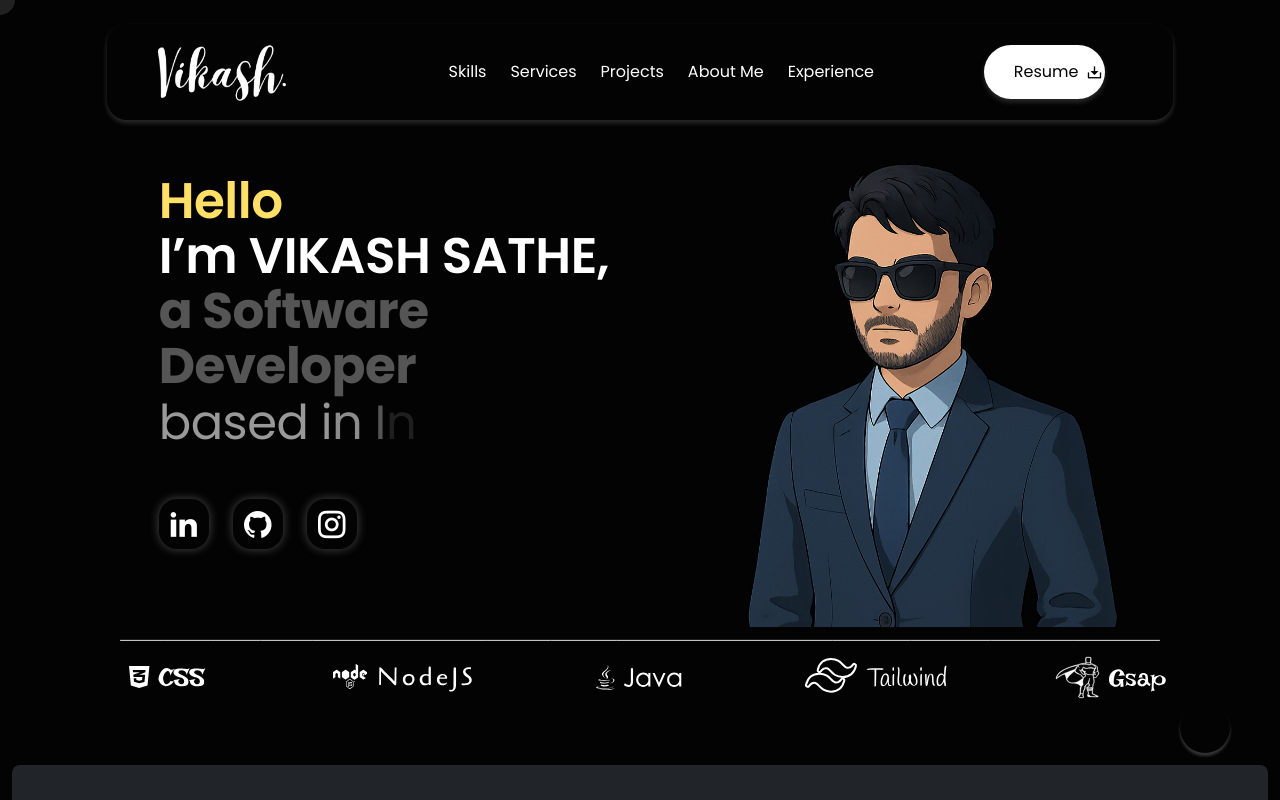
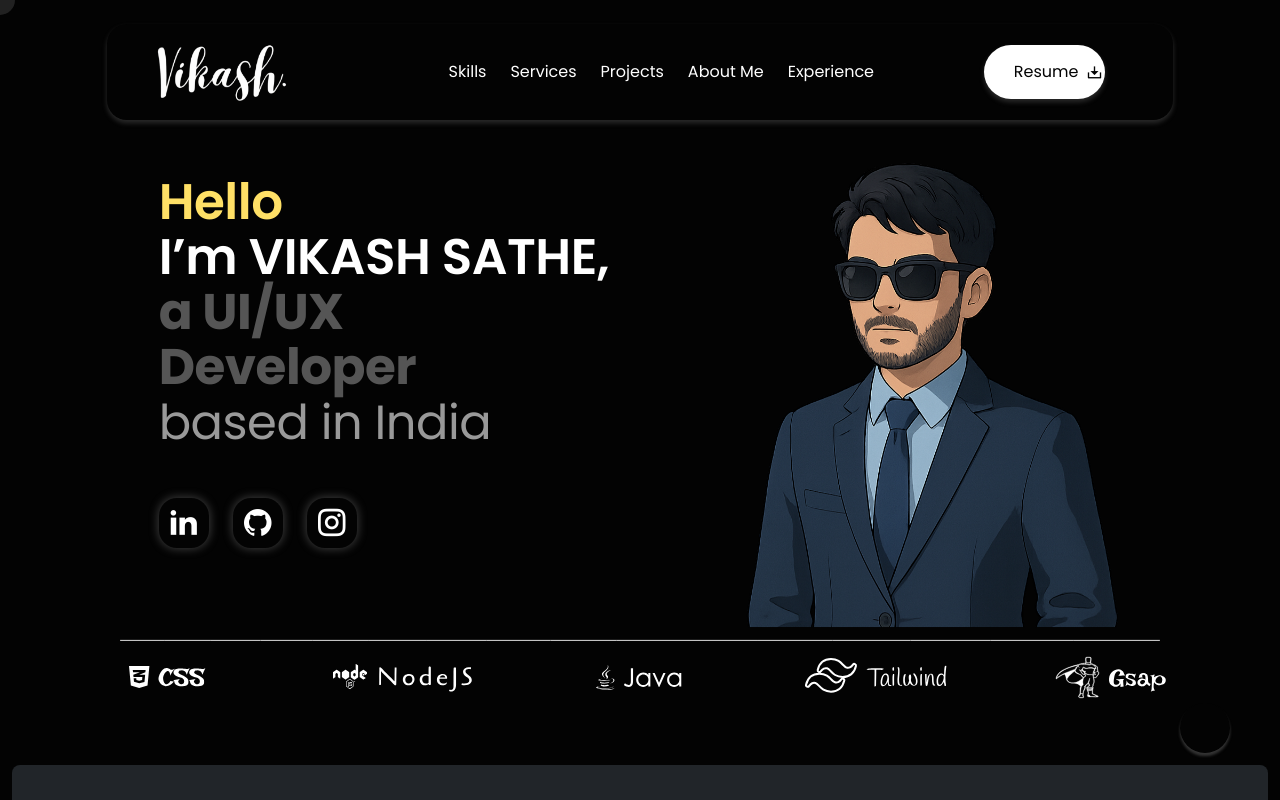
Before and after one commit to vikashsathe/Portfolio, a React (Vite) app: page / in a window 1280 px wide. Shown: the top 800 px of the page. Built offline with nearby package versions, Linux system fonts and the light colour scheme; some icons are missing.

Commit message:
animation modification

```diff
--- a/src/landing_page/home/Home.css
+++ b/src/landing_page/home/Home.css
@@ -70,3 +70,15 @@ background: linear-gradient(160deg,rgba(249, 206, 52, 1) 0%, rgba(238, 42, 123,
 .homeRow{
   margin-top: 40px;
 }
+
+
+
+
+
+
+
+.toggleWord {
+  display: inline-block; /* so width works properly */
+  width: 230px;          /* fixed width */
+  text-align: left;      /* or center if you want centered text */
+}
--- a/src/landing_page/home/Home.jsx
+++ b/src/landing_page/home/Home.jsx
@@ -14,17 +14,23 @@ const home = () => {
   useGSAP(() => {
 
 function breakText() {
-  var h1 = document.querySelector(".h1");
-  var h1text = h1.textContent;
+  var toggleWord = document.querySelector(".toggleWord");
+  var words = ["Software", "Frontend", "Backend", "UI/UX"]; // words to cycle
+  var index = 0;
 
-  // Clear h1 and wrap each letter in a span
+  function animateWord() {
+    // Pick current word
+    var h1text = words[index];
+    index = (index + 1) % words.length; // go to next word
+
+    // Wrap letters in spans
     var clutter = "";
     h1text.split("").forEach(function (letter) {
       clutter += `<span class="letter">${letter}</span>`;
     });
-  h1.innerHTML = clutter;
+    toggleWord.innerHTML = clutter;
 
-  // Animate each letter
+    // Animate letters
     gsap.fromTo(
       ".letter",
       { x: 80, opacity: 0 },
@@ -34,44 +40,19 @@ const home = () => {
         stagger: 0.05,
         duration: 0.3,
         ease: "power2.out",
-      repeat: -1,       // infinite
-      yoyo: true,       // reverse animation back
-      repeatDelay: 0.5  // small pause before repeating
+        yoyo: true,
+        repeat: 1, // play forward & backward
+        repeatDelay: 0.5,
+        onComplete: animateWord // when done, change word
       }
     );
   }
 
+  animateWord(); // start animation
+}
+
 breakText();
 
-    //     function breakText(){
-    // var h1 = document.querySelector(".h1");
-    // var h1text = h1.textContent;
-
-
-    // var spith1 = h1text.split("");
-    //  gsap.from(spith1, {
-    //     x: 80,
-    //     stagger: 1,
-    //     opacity: 0,
-    //     delay: 0.2,
-    //     duration: 0.3,
-    //   });
-
-    // // var halfText = Math.floor(spith1.length / 2);
-    // // var clutter = ""
-
-    // // spith1.forEach(function (e, idx){
-    // //   if(idx<halfText){
-    // //     clutter = clutter + `<span class="Homeleft">${e}</span>`;
-    // //   }else{
-    // //     clutter = clutter + `<span class="Homeright">${e}</span>`;
-    // //   }
-    // // })
-
-    // // h1.innerHTML = clutter;
-
-    // }
-    // breakText()
 
     function home_img() {
       gsap.from(".home_img", {
@@ -138,10 +119,10 @@ home_heading();
                 fontWeight: 700,
               }}
             >
-              a Software Developer
+              a <span className="toggleWord">Software</span> Developer
             </span>
             <br />
-            <span className="h1"
+            <span className=""
               style={{
                 color: "#999",
                 fontWeight: 500,
```
Lines whose indentation alone changed are shown as unchanged.
